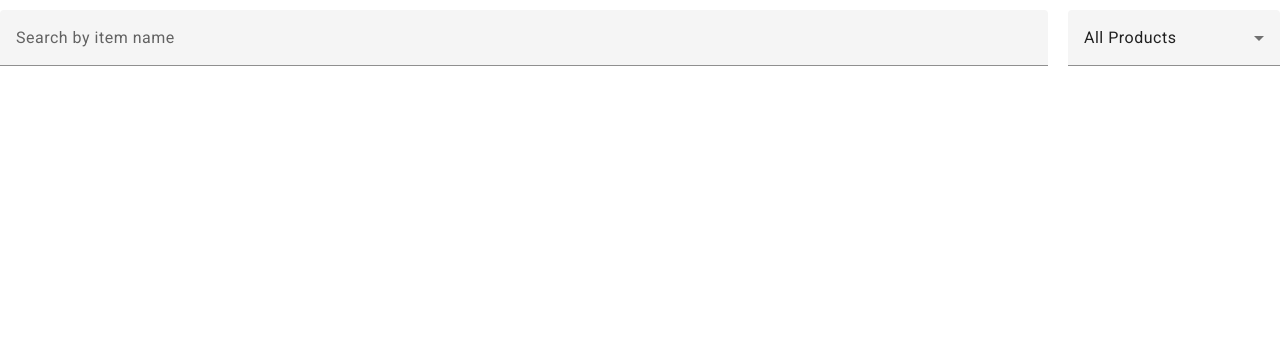
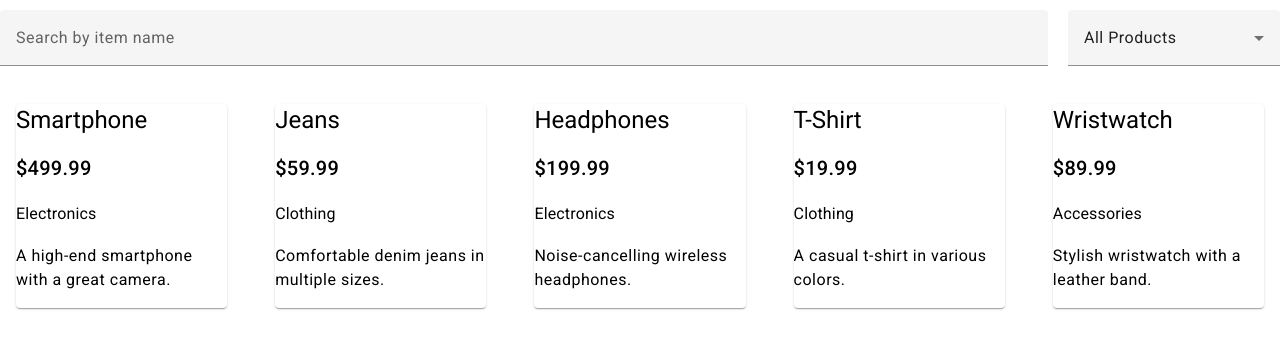
Before and after one commit to NawazSharifB/shopping-lisst, an Angular app: page / in a window 1280 px wide. Shown: the top 348 px of the page. Built offline with nearby package versions, Linux system fonts and the light colour scheme.

Commit message:
added products

```diff
--- a/src/app/layout/layout.component.html
+++ b/src/app/layout/layout.component.html
@@ -1 +1,9 @@
 <app-filter-options (searchTermChange)="onSearchTermChange($event)" ></app-filter-options>
+
+<div class="products" *ngIf="productList.length">
+  <app-product-item class="product" *ngFor="let product of productList" [product]="product"></app-product-item>
+</div>
+
+<div class="no-product" *ngIf="!productList.length">
+  No product to display
+</div>
--- a/src/app/layout/layout.component.scss
+++ b/src/app/layout/layout.component.scss
@@ -0,0 +1,10 @@
+.products {
+  display: flex;
+  gap: 16px;
+  justify-content: flex-start;
+  flex-flow: row wrap;
+
+  .product {
+    flex: 1 1 200px;
+  }
+}
--- a/src/app/layout/layout.component.ts
+++ b/src/app/layout/layout.component.ts
@@ -1,18 +1,19 @@
 import { Component, DestroyRef, inject } from '@angular/core';
-import { CommonModule } from '@angular/common';
+import { CommonModule, NgFor, NgIf } from '@angular/common';
 import { FilterOptionsComponent } from '../filter-options/filter-options.component';
 import { SearchOption } from '../interfaces/search-option';
 import { ProductService } from '../services/product.service';
 import { takeUntilDestroyed } from '@angular/core/rxjs-interop';
 import { map, tap } from 'rxjs';
 import { Product } from '../interfaces/product';
+import { ProductItemComponent } from '../product-item/product-item.component';
 
 @Component({
   selector: 'app-layout',
   standalone: true,
   templateUrl: './layout.component.html',
   styleUrls: ['./layout.component.scss'],
-  imports: [FilterOptionsComponent],
+  imports: [NgFor, NgIf, FilterOptionsComponent, ProductItemComponent],
 })
 export class LayoutComponent {
   productList: Product[] = [];
--- /dev/null
+++ b/src/app/product-item/product-item.component.html
@@ -0,0 +1,6 @@
+<mat-card class="product">
+  <h1>{{product.name}}</h1>
+  <h2>{{product.price}}</h2>
+  <h3>{{product.category}}</h3>
+  <h4>{{product.description}}</h4>
+</mat-card>
--- /dev/null
+++ b/src/app/product-item/product-item.component.scss
@@ -0,0 +1,8 @@
+.h1, .h2, .h3, .h4 {
+  overflow: hidden;
+}
+
+.product {
+  margin: 16px;
+  overflow: hidden;
+}
```
Also changed, not shown: src/app/product-item/product-item.component.ts (added, +15 -0 lines), 1 other file (tests, documents, lock files or other folders).
